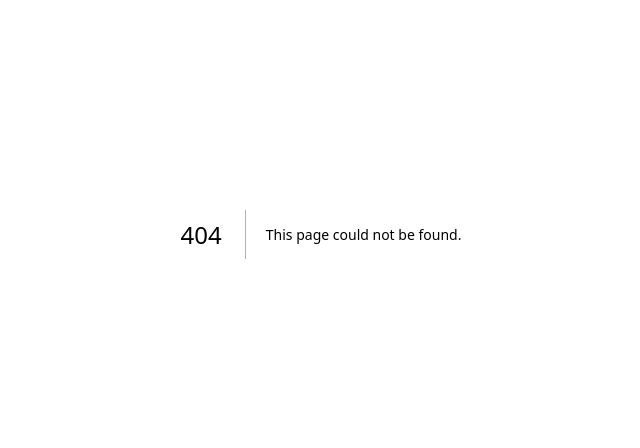
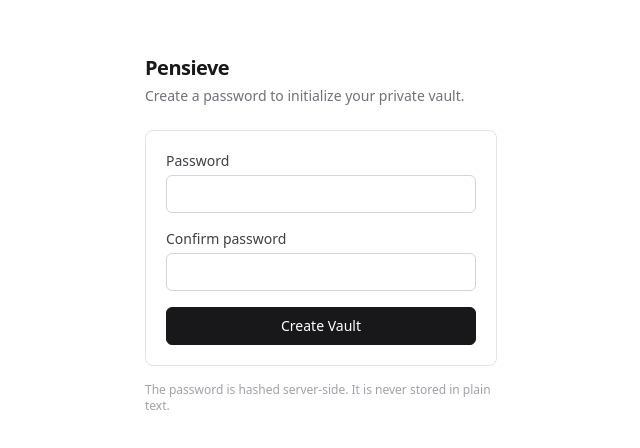
Before and after one commit to KshamayBharadwaj/Pensive, a Next.js app: page /setup in a window 1280 px wide. Before the commit this address had no page. Shown: the part 166-614 px from the top of the page, without its empty margins (319-959 px from the left). Built offline with nearby package versions, Linux system fonts and the light colour scheme; no server answers.

Commit message:
feat(auth): add the setup page that redirects to login once the vault exists
The setup screen is only reachable before the vault is initialised.

```diff
--- /dev/null
+++ b/app/setup/page.tsx
@@ -0,0 +1,43 @@
+"use client";
+import { useEffect, useState } from "react";
+import { useRouter } from "next/navigation";
+import { SetupForm } from "@/components/auth/forms";
+
+export default function SetupPage() {
+  const router = useRouter();
+  const [checking, setChecking] = useState(true);
+  const [already, setAlready] = useState(false);
+
+  useEffect(() => {
+    fetch("/api/auth/session")
+      .then((r) => r.json())
+      .then((j) => {
+        if (j?.success && j?.data?.initialized) setAlready(true);
+        setChecking(false);
+      })
+      .catch(() => setChecking(false));
+  }, []);
+
+  useEffect(() => {
+    if (already) router.replace("/login");
+  }, [already, router]);
+
+  if (checking || already) {
+    return (
+      <main className="mx-auto flex min-h-screen w-full max-w-sm flex-col justify-center px-4" id="main">
+        <p className="text-sm text-zinc-500">Loading…</p>
+      </main>
+    );
+  }
+
+  return (
+    <main className="mx-auto flex min-h-screen w-full max-w-sm flex-col justify-center px-4" id="main">
+      <h1 className="text-xl font-semibold tracking-tight">Pensieve</h1>
+      <p className="mt-1 text-sm text-zinc-500">Create a password to initialize your private vault.</p>
+      <div className="mt-6 rounded-lg border border-zinc-200 p-5">
+        <SetupForm />
+      </div>
+      <p className="mt-4 text-xs text-zinc-400">The password is hashed server-side. It is never stored in plain text.</p>
+    </main>
+  );
+}
```
